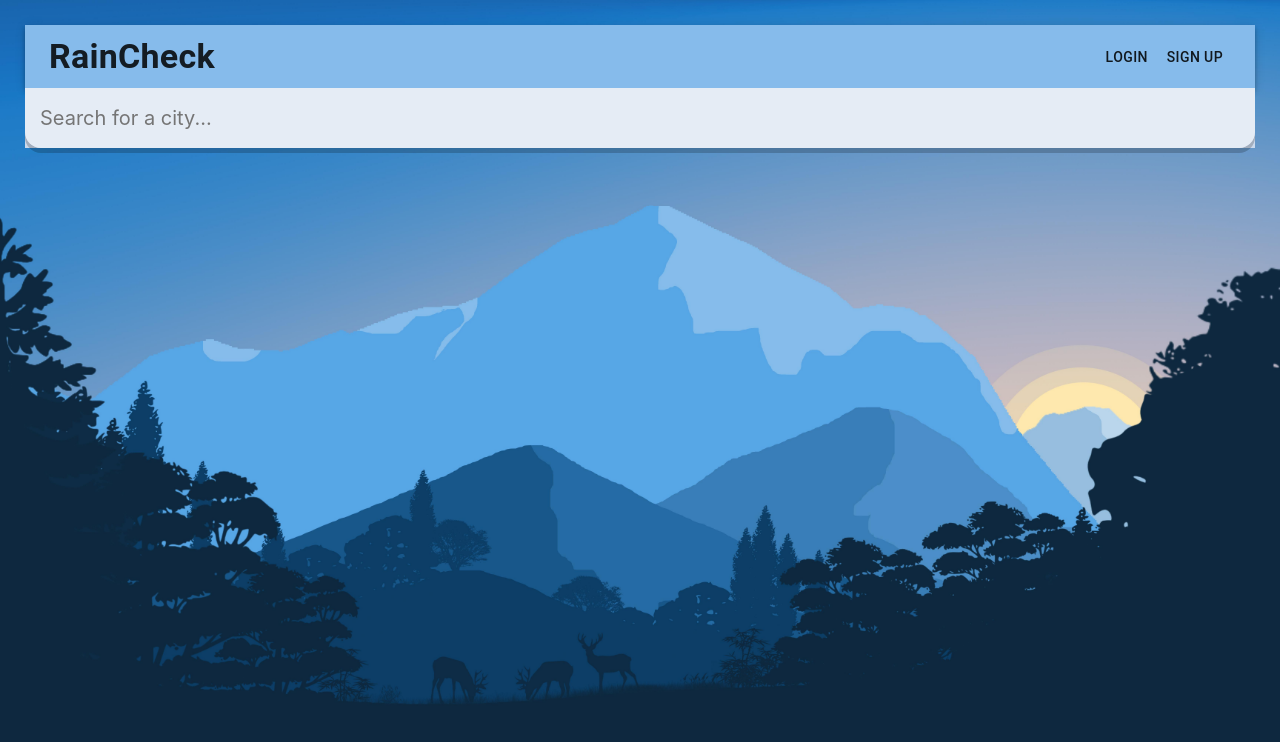
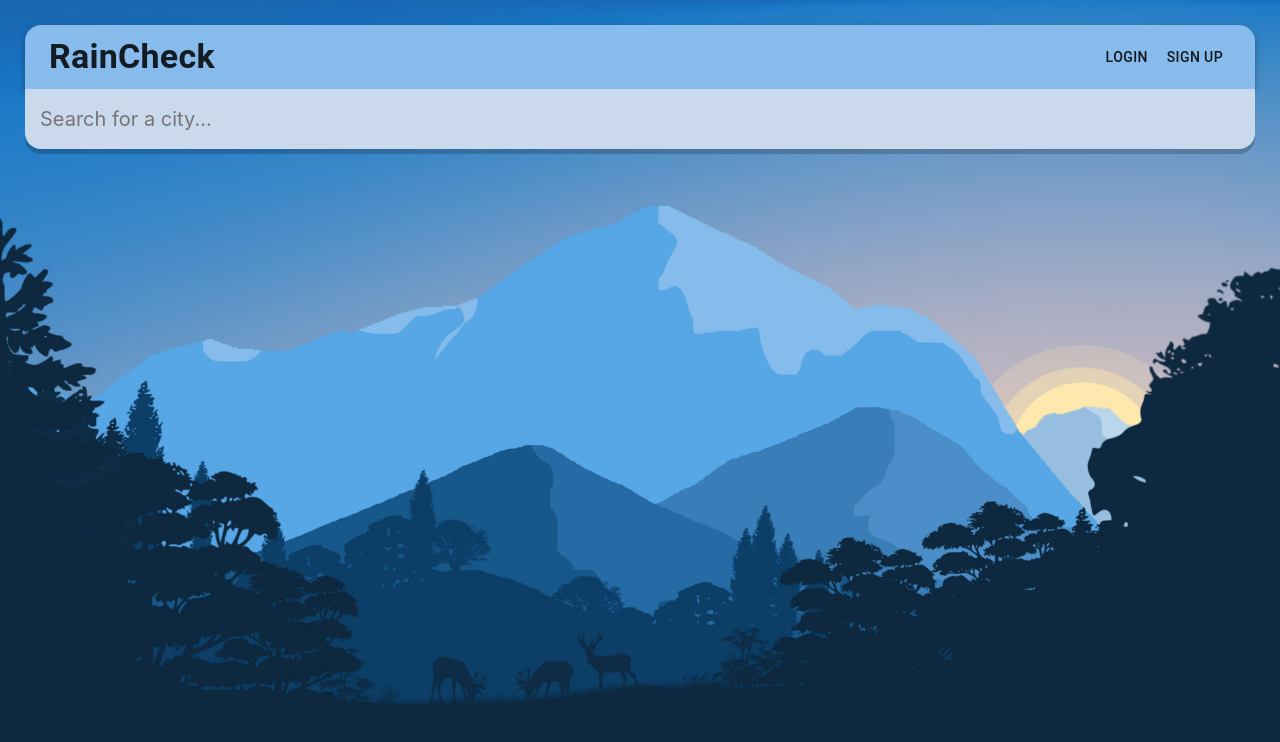
Before and after one commit to connor-giles/raincheck, a React app: page / in a window 1280 px wide. Built offline with nearby package versions, Linux system fonts and the light colour scheme; some packages are replaced by stand-ins of ours; no server answers.

Commit message:
Dashboard updates

```diff
--- a/src/components/Dashboard.js
+++ b/src/components/Dashboard.js
@@ -20,7 +20,9 @@ const useStyles = makeStyles((theme) => ({
     },
     navBar: {
         fontWeight: 600,
-        backgroundColor: '#86bbeb'
+        backgroundColor: '#86bbeb',
+        borderTopRightRadius: 16,
+        borderTopLeftRadius: 16
       },
     menuButton: {
       fontWeight: 600,
--- a/src/css/index.css
+++ b/src/css/index.css
@@ -24,7 +24,6 @@ main {
 .search-box {
   width: 100%;
   margin: 0 0 75 px;
-  background-color: rgb(203, 217, 236);
 }
 
 .search-box .search-bar {
@@ -37,9 +36,9 @@ main {
   border: none;
   outline: none;
 
-  background-color: rgba(255, 255, 255, 0.5);
+  background-color: rgb(203, 217, 236);
   border-radius: 0px 0px 16px 16px;
-  margin-top: -25px;
+  margin-top: -24px;
 
   box-shadow: 0px 5px rgba(0, 0, 0, 0.2);
 
```
